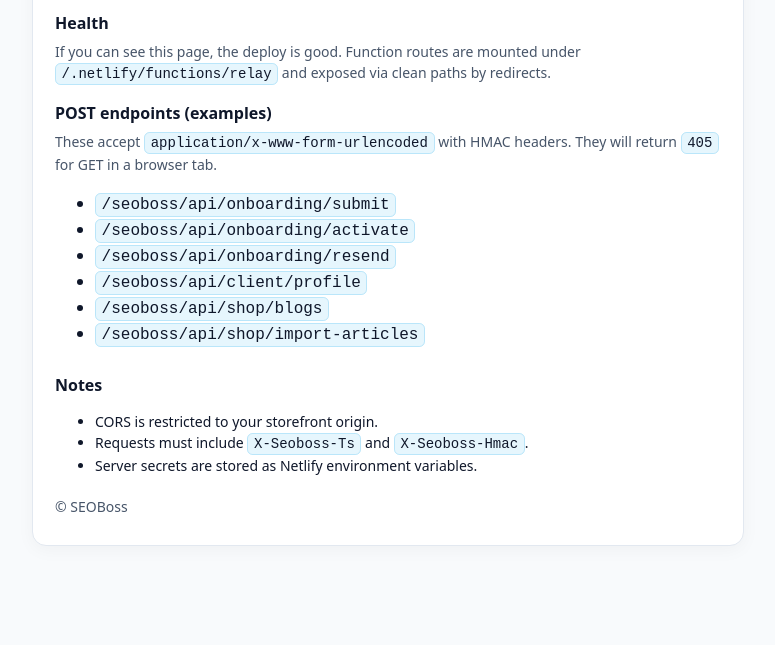
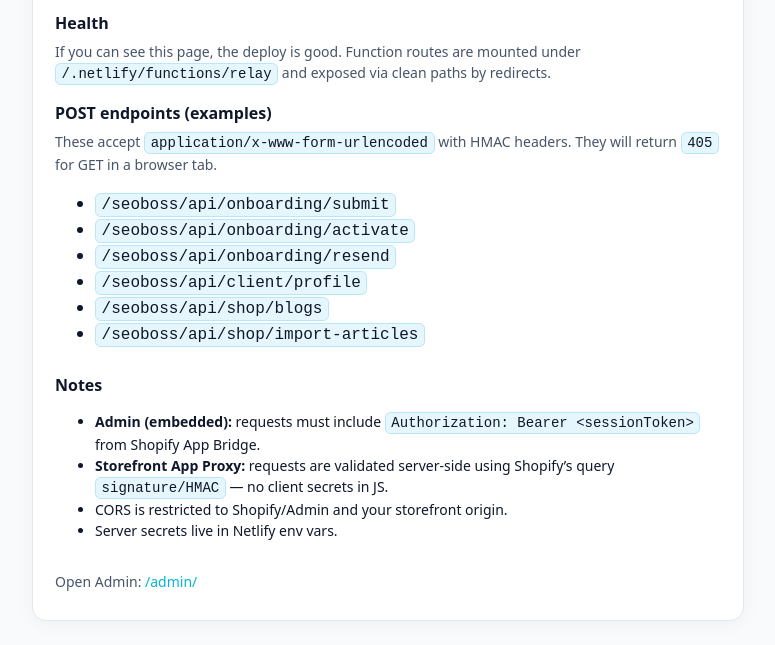
Before and after one commit to seoboss-stack/seoboss-relay, a website: page public/index.html in a window 1280 px wide. Shown: the part 222-867 px from the top of the page, without its empty margins (252-1027 px from the left). Drawn offline with Linux system fonts and the light colour scheme.

Commit message:
Update index.html

```diff
--- a/public/index.html
+++ b/public/index.html
@@ -48,17 +48,17 @@
           </ul>
         </div>
 
-        <div>
-          <strong>Notes</strong>
-          <ul class="hint">
-            <li>CORS is restricted to your storefront origin.</li>
-            <li>Requests must include <code>X-Seoboss-Ts</code> and <code>X-Seoboss-Hmac</code>.</li>
-            <li>Server secrets are stored as Netlify environment variables.</li>
-          </ul>
-        </div>
-      </div>
+       <div>
+  <strong>Notes</strong>
+  <ul class="hint">
+    <li><b>Admin (embedded):</b> requests must include <code>Authorization: Bearer &lt;sessionToken&gt;</code> from Shopify App Bridge.</li>
+    <li><b>Storefront App Proxy:</b> requests are validated server-side using Shopify’s query <code>signature/HMAC</code> — no client secrets in JS.</li>
+    <li>CORS is restricted to Shopify/Admin and your storefront origin.</li>
+    <li>Server secrets live in Netlify env vars.</li>
+  </ul>
+</div>
+<p class="hint">Open Admin: <a href="/admin/">/admin/</a></p>
 
-      <p class="hint">© SEOBoss</p>
     </div>
   </main>
 </body>
```
